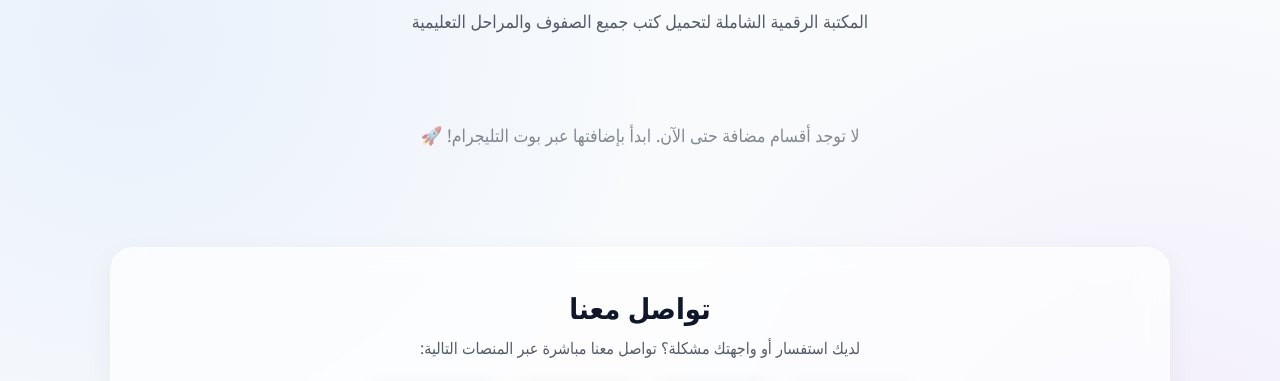
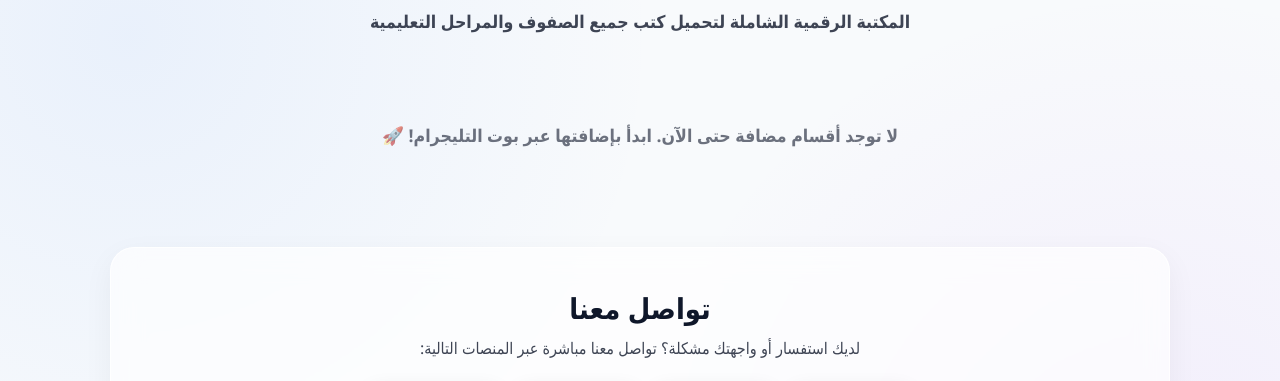
Before and after one commit to h7665331/elqiyada-site, a plain HTML site: page index.html in a window 1280 px wide. Shown: the part 124-505 px from the top of the page. Drawn offline with Linux system fonts and the light colour scheme.

Commit message:
Update index.html

```diff
--- a/index.html
+++ b/index.html
@@ -40,6 +40,9 @@
             min-height: 100vh;
             background-image: radial-gradient(circle at 10% 20%, rgba(59, 130, 246, 0.08) 0%, transparent 40%),
                               radial-gradient(circle at 90% 80%, rgba(168, 85, 247, 0.08) 0%, transparent 40%);
+            background-size: cover;
+            background-position: center;
+            background-attachment: fixed;
             overflow-x: hidden;
         }
 
@@ -125,9 +128,10 @@
 
         .header-section p {
             font-size: 1.1rem;
-            opacity: 0.7;
+            opacity: 0.8;
             max-width: 600px;
             margin: 0 auto;
+            font-weight: 600;
         }
 
         .grid-container {
@@ -163,7 +167,7 @@
         }
 
         .glass-card p {
-            opacity: 0.6;
+            opacity: 0.7;
             font-size: 0.9rem;
         }
 
@@ -264,7 +268,7 @@
 
         .contact-section p {
             margin-bottom: 25px;
-            opacity: 0.7;
+            opacity: 0.8;
         }
 
         .social-links {
@@ -299,8 +303,9 @@
         .empty-state {
             text-align: center;
             padding: 40px;
-            opacity: 0.5;
+            opacity: 0.6;
             font-size: 1.1rem;
+            font-weight: 600;
         }
     </style>
 </head>
@@ -352,6 +357,11 @@
                 document.getElementById('nav-brand').innerText = globalData.site_name;
                 document.getElementById('main-heading').innerText = globalData.site_name;
                 document.getElementById('main-desc').innerText = globalData.site_description;
+
+                // تطبيق خلفية الموقع المخصصة لو البوت رفعها
+                if (globalData.background_image) {
+                    document.body.style.backgroundImage = `linear-gradient(rgba(0, 0, 0, 0.35), rgba(0, 0, 0, 0.35)), url('${globalData.background_image}')`;
+                }
 
                 renderCategories();
                 renderContact();
@@ -409,7 +419,7 @@
                 const books = subjects[subName] || [];
 
                 if (books.length === 0) {
-                    booksHtml = '<p style="opacity: 0.5; font-size: 0.9rem;">لا توجد كتب مضافة لهذه المادة بعد.</p>';
+                    booksHtml = '<p style="opacity: 0.6; font-size: 0.9rem; font-weight: 600;">لا توجد كتب مضافة لهذه المادة بعد.</p>';
                 } else {
                     booksHtml = '<div class="books-grid">';
                     books.forEach(book => {
```
